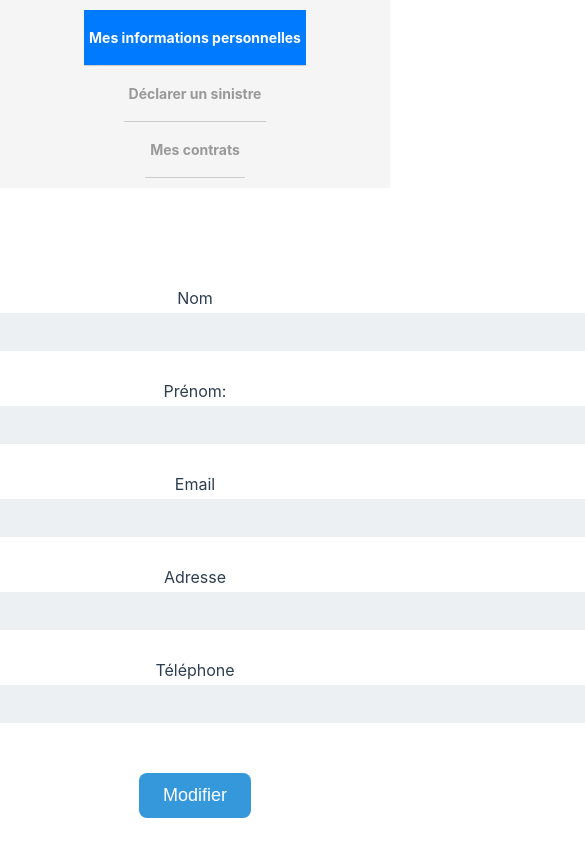
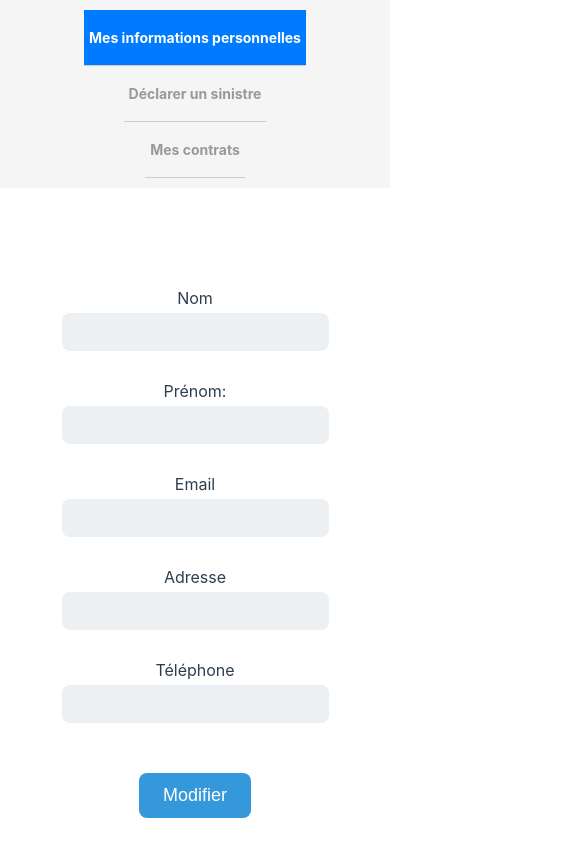
Before and after one commit to ChristelDeveza/assurance-project-bloc2, a React (Vite) app in the folder frontend/: page /moncompte in a window 390 px wide. Shown: the top 856 px of the page, 585 px wide, since content can reach past the window. Built offline with nearby package versions, Linux system fonts and the light colour scheme; no server answers.

Commit message:
css mobile user form data

```diff
--- a/frontend/src/App.css
+++ b/frontend/src/App.css
@@ -227,4 +227,10 @@ label {
     padding: 12px 24px;
     margin-top: 10px;
   }
+
+  /* User data form */
+
+  .imput-size {
+    width: 130%;
+  }
 }
```
